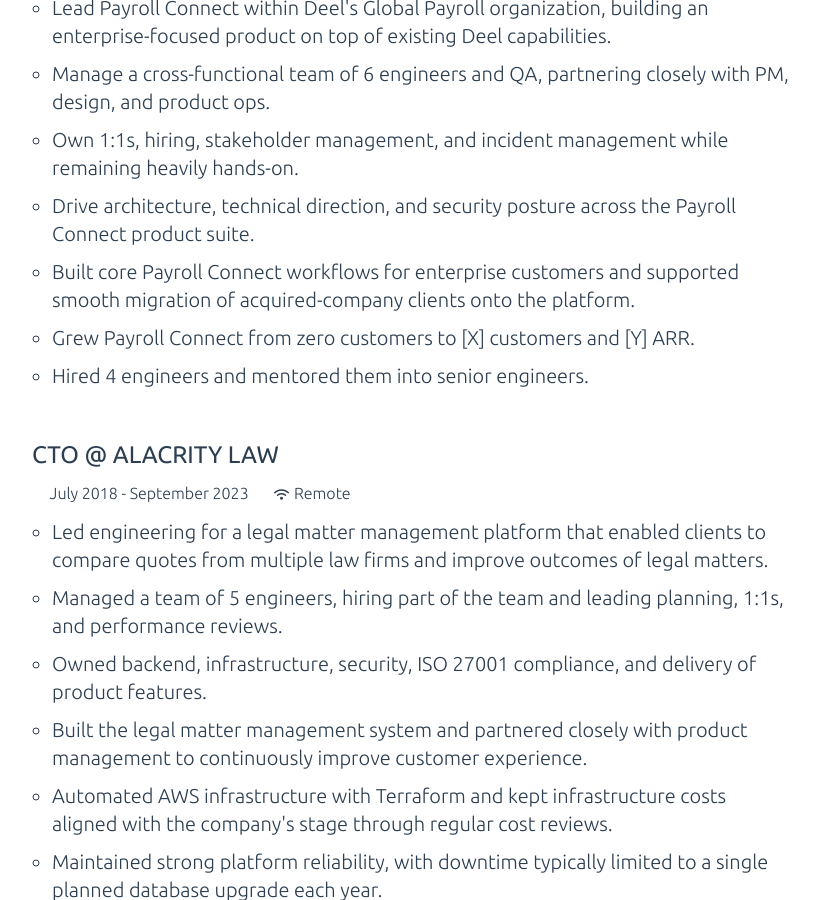
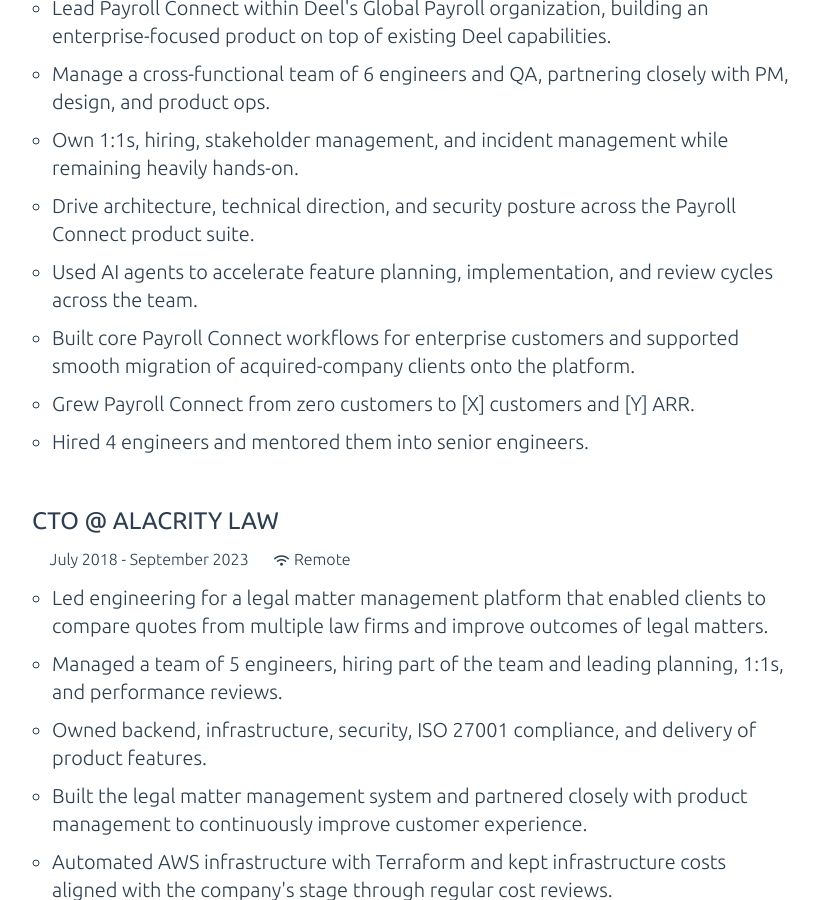
Before and after one commit to msvab/msvab.github.io, a Jekyll site: the page built from resume.html, in a window 1280 px wide and 900 px high, scrolled down 846 px. Shown: the whole window, without its empty margins (228-1046 px from the left). Built offline with Jekyll 4.4.1, drawn with Linux system fonts in a browser that asks for light colours.

Commit message:
Add AI workflow detail to Deel entry

```diff
--- a/resume.html
+++ b/resume.html
@@ -38,6 +38,7 @@
       <li>Manage a cross-functional team of 6 engineers and QA, partnering closely with PM, design, and product ops.</li>
       <li>Own 1:1s, hiring, stakeholder management, and incident management while remaining heavily hands-on.</li>
       <li>Drive architecture, technical direction, and security posture across the Payroll Connect product suite.</li>
+      <li>Used AI agents to accelerate feature planning, implementation, and review cycles across the team.</li>
       <li>Built core Payroll Connect workflows for enterprise customers and supported smooth migration of acquired-company clients onto the platform.</li>
       <li>Grew Payroll Connect from zero customers to [X] customers and [Y] ARR.</li>
       <li>Hired 4 engineers and mentored them into senior engineers.</li>
```
